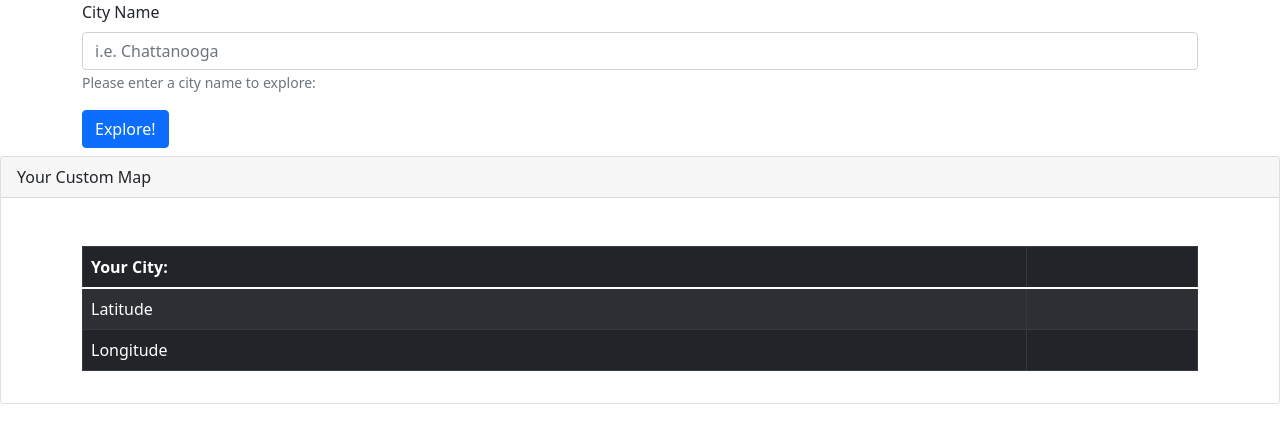
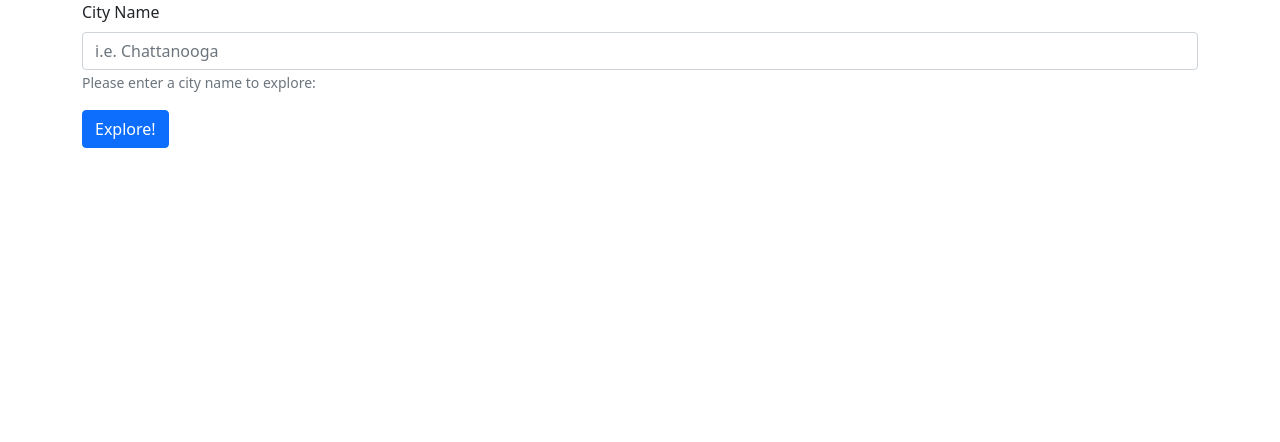
Before and after one commit to brannonstarnes/city-explorer, a React (Create React App) app: page / in a window 1280 px wide. Shown: the top 442 px of the page. Built offline with nearby package versions, Linux system fonts and the light colour scheme.

Commit message:
created error message and fixed map card

```diff
--- a/src/App.js
+++ b/src/App.js
@@ -1,7 +1,6 @@
 import './App.css';
 import React, { Component } from 'react';
 import CityForm from './components/CityForm.js'
-import CityInfo from './components/CityInfo.js'
 import Map from './components/Map.js'
 import axios from 'axios';
 
@@ -21,34 +20,38 @@ export default class App extends Component {
 
 //when event occurs in input field, update state to match the value of the input field
 handleChange = (e) => {
-  this.setState({locationName: e.target.value.toUpperCase()})
+  this.setState({locationName: e.target.value})
 };
 
 getMap = async () => {
-  const mapUrl = `https://maps.locationiq.com/v3/staticmap?key=${process.env.REACT_APP_LOCATION_KEY}&center=${this.state.lat},${this.state.lon}&zoom=10`;
-  this.setState({mapUrl: mapUrl})
+  const mapUrl = `https://maps.locationiq.com/v3/staticmap?key=${process.env.REACT_APP_LOCATION_KEY}&center=${this.state.lat},${this.state.lon}&zoom=12`;
+  this.setState({...this.state.locationDataAll, mapUrl: mapUrl})
   console.log(mapUrl)
 };
 
 getLocation = async () => {
   let url = `https://us1.locationiq.com/v1/search.php?key=${process.env.REACT_APP_LOCATION_KEY}&q=
   ${this.state.locationName}&format=json`;
-
+  try {
     let response = await axios.get(url);
-    // const locationDataAll = response.data[0];
+    const locationDataAll = response.data[0];
     const lat = response.data[0].lat;
     const lon = response.data[0].lon;
     const name = response.data[0].display_name;
-    this.setState({lat: lat, lon: lon, locationName: name});
+    this.setState({locationDataAll: locationDataAll, lat: lat, lon: lon, locationName: name});
     this.getMap();
+  } catch (e){
+    console.error(e);
+    this.setState({error: true})
+  }
 };
 
   render() {
     return (
     <>
     <CityForm locationName = {this.state.locationName} handleChange = {this.handleChange} getLocation={this.getLocation}/>
-    <Map locationName={this.state.locationName} lat={this.state.lat} lon={this.state.lon} mapUrl={this.state.mapUrl} />
-    {this.state.locationDataAll && this.getMap()}
+    {this.state.mapUrl && <Map locationName={this.state.locationName} lat={this.state.lat} lon={this.state.lon} mapUrl={this.state.mapUrl} />}
+    {this.state.error && <h2>Error: Cannot Geocode</h2>}
     </>
     );
   }
--- a/src/components/CityForm.js
+++ b/src/components/CityForm.js
@@ -19,7 +19,6 @@ export default class CityForm extends Component {
   <Button variant="primary" onClick={this.props.getLocation}>
     Explore!
   </Button>
-  <h2>{this.props.locationName}</h2>
 </Form>
 </Container>
     );
--- a/src/components/CityInfo.js
+++ b/src/components/CityInfo.js
@@ -9,10 +9,6 @@ export default class CityInfo extends Component {
         <Container>
         <Table striped bordered hover variant="dark">
         <thead>
-          <tr>
-            <th>Your City:</th>
-            <th>{this.props.locationName}</th>
-          </tr>
         </thead>
         <tbody>
           <tr>
--- a/src/components/Map.js
+++ b/src/components/Map.js
@@ -1,17 +1,23 @@
 import React, { Component } from 'react';
 import Card from 'react-bootstrap/Card'
-import CityInfo from './CityInfo'
+import CityInfo from './CityInfo';
+import Container from 'react-bootstrap/Container'
+
 export default class Map extends Component {
 
   render() {
     return (
-        <Card>
-            <Card.Header>Your Custom Map</Card.Header>
-              <Card.Body>
-                <Card.Title><img src={this.props.mapUrl} alt=''/></Card.Title>
-                <Card.Text><CityInfo locationName={this.props.locationName} lat={this.props.lat} lon={this.props.lon} mapUrl={this.props.mapUrl} /></Card.Text>
-              </Card.Body>
-            </Card>
+        <Container>
+        <Card border='primary' style={{ width: '25rem' }}>
+            <Card.Img variant="top" src={this.props.mapUrl}/>
+            <Card.Body>
+                <Card.Title>{this.props.locationName}</Card.Title>
+                <Card.Text>
+                    <CityInfo locationName={this.props.locationName} lat={this.props.lat} lon={this.props.lon} mapUrl={this.props.mapUrl} />
+                </Card.Text>
+            </Card.Body>
+        </Card>
+        </Container>
     );
   }
 };
```
